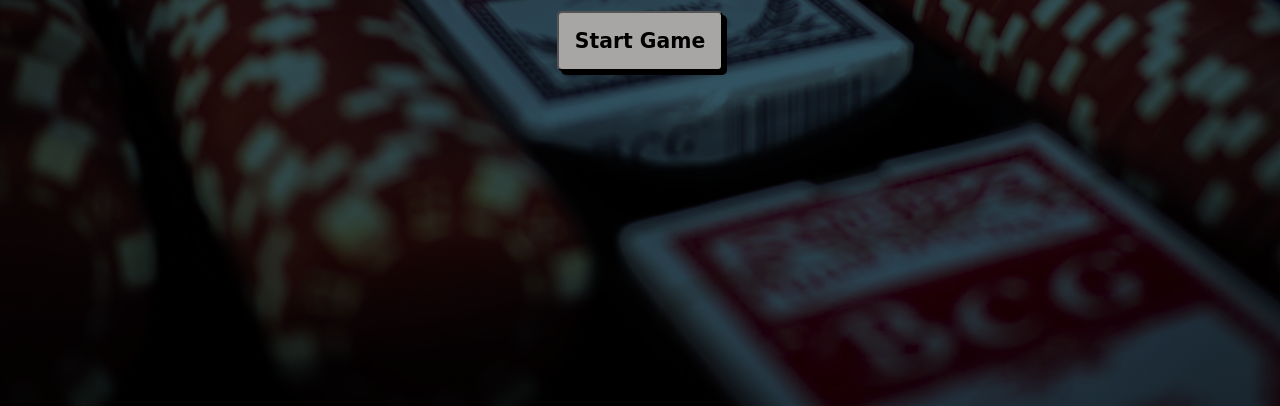
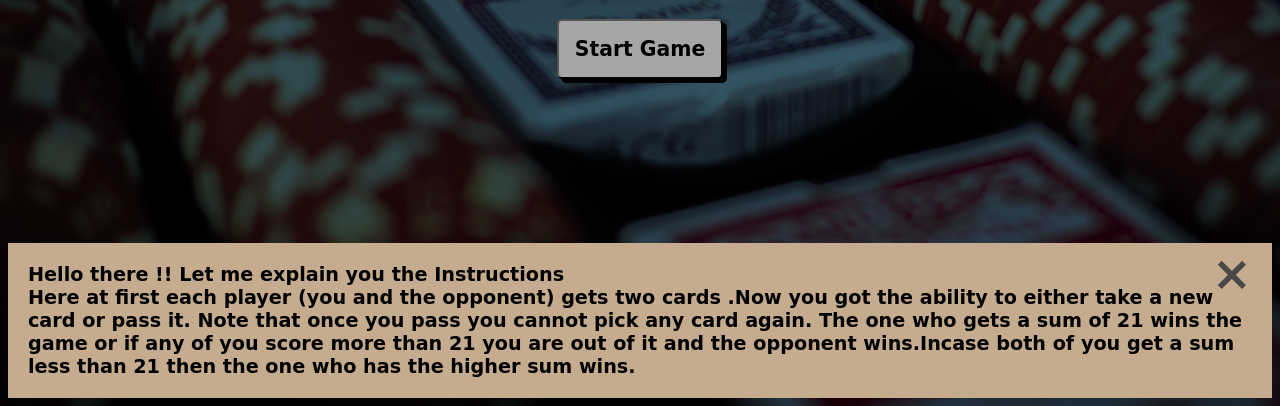
Before and after one commit to KashyapTolemy/blackjack, a plain HTML site: page index.html in a window 1280 px wide. Shown: the part 394-800 px from the top of the page. Drawn offline with Linux system fonts and the light colour scheme; a web font is replaced by a local one.

Commit message:
instruction-added

```diff
--- a/blackjack.css
+++ b/blackjack.css
@@ -1,5 +1,9 @@
 @import url('https://fonts.googleapis.com/css2?family=Delius&display=swap');
 
+:root {
+    --secondary-color : #c6ac8f;
+    --title-text-color: rgb(73, 72, 72);
+}
 
 * {
    /* transition: all 1s;  */
@@ -16,18 +20,19 @@ body{
     background-blend-mode: multiply;
     background-color: #315464;
     /* border: 2px solid black; */
-    height: 96vh;
+    height: 98vh;
     display: flex;
     flex-direction: column;
     justify-content: center;
     align-items: center;
+    position: relative;
 }
 
 h1{
-    color: rgb(73, 72, 72);
+    color: var(--title-text-color);
     text-align: center;
     font-size: 7ch;
-    background-color: #c6ac8f;
+    background-color: var(--secondary-color);
     margin: 0 auto;
     max-width: max-content;
     padding: 0 3rem;
@@ -74,3 +79,34 @@ button:hover{
     box-shadow: none;
     color: white;
 }
+.alert {
+    font-size: larger;
+    font-weight: bold;
+    padding: 20px;
+    width: 100%;
+    position: absolute;
+    bottom: 0;
+    background-color: var(--secondary-color);
+    color: black;
+  }
+
+  /* The close button */
+  .closebtn {
+    margin-left: 15px;
+    color: var(--title-text-color);
+    font-weight: bold;
+    float: right;
+    font-size: 3rem;
+    line-height: 20px;
+    cursor: pointer;
+    transition: 0.3s;
+  }
+
+  /* When moving the mouse over the close button */
+  .closebtn:hover {
+    color: red;
+  }
+  #instruction{
+    background-color: #315464;
+    color: white;
+  }
--- a/blackjack.js
+++ b/blackjack.js
@@ -25,6 +25,9 @@ let newCardBtn = document.querySelector('.newCard')
 newCardBtn.style.visibility = 'hidden'
 let passBtn = document.querySelector('.pass')
 passBtn.style.visibility = 'hidden'
+
+
+  // alert("Hello there !! Let me explain you the Instructions \n Here at first each player (you and the opponent) gets two cards .Now you got the ability to either take a new card or pass it. Note that once you pass you cannot pick any card again. The one who gets a sum of 21 wins the game or if any of you score more than 21 you are out of it and the opponent wins.Incase both of you get a sum less than 21 then the one who has the higher sum wins");
 
 
 function lost(){
--- a/index.html
+++ b/index.html
@@ -29,11 +29,19 @@
         <div class="pass btn">
             <button id="pass" onclick ="pass()">Pass</button>
         </div>
+        <!-- <button id ="instruction" onclick="myFunction()">Instructions:</button> -->
+
         <!-- <p class="instruction" ">
           <h2>Instructions: </h2>
               You win when you get sum of 21 in your cards.
         </p> -->
     </div>
+    <div class="alert">
+        <span class="closebtn" onclick="this.parentElement.style.display='none';">&times;</span>
+        <strong>Hello there !! Let me explain you the Instructions</strong> <br>
+         Here at first each player (you and the opponent) gets two cards .Now you got the ability to either take a new card or pass it. Note that once you pass you cannot pick any card again. The one who gets a sum of 21 wins the game or if any of you score more than 21 you are out of it and the opponent wins.Incase both of you get a sum less than 21 then the one who has the higher sum wins.
+    </div>
+
 
     <script src="blackjack.js"></script>
 </body>
```
